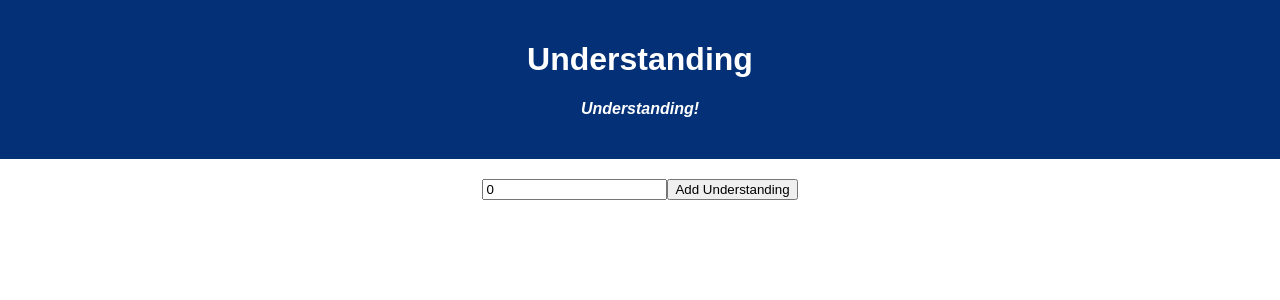
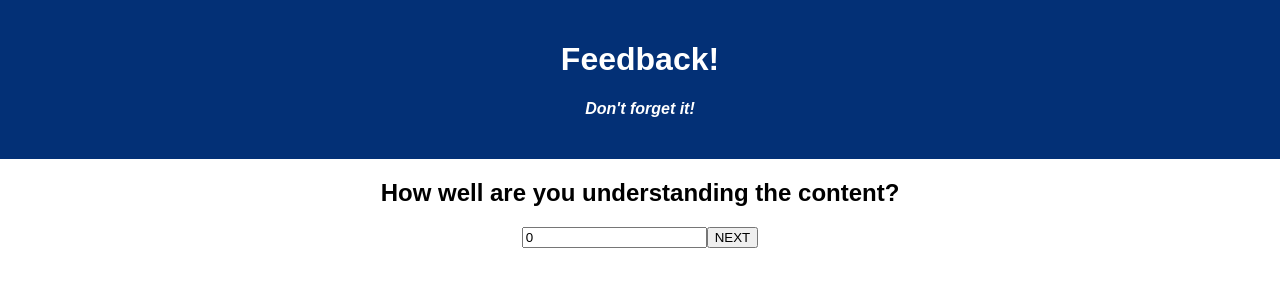
Before and after one commit to JakeBuroker/redux-feedback-loop, a React (Vite) app: page /#/UnderstandingForm in a window 1280 px wide. Shown: the top 300 px of the page. Built offline with nearby package versions, Linux system fonts and the light colour scheme.

Commit message:
base mode is functional aside from tests not yet passing

```diff
--- a/src/components/App/App.jsx
+++ b/src/components/App/App.jsx
@@ -6,7 +6,8 @@ import UnderstandingForm from '../UnderstandingForm/UnderstandingForm';
 import SupportForm from '../SupportForm/SupportForm';
 import FeelingsForm from '../FeelingsForm/FeelingsForm'
 import CommentsForm from '../CommentsForm/CommentsForm';
-import Review from '../Review/Review';
+import Submit from "../Submit/Submit"
+import SubmitSuccess from '../SubmitSuccess/SubmitSuccess';
 
 function App() {
 
@@ -25,8 +26,11 @@ function App() {
       <Route path ="/CommentsForm">
         <CommentsForm/>
       </Route>
-      <Route path ="/Review">
-        <Review/>
+      <Route path ="/Submit">
+        <Submit/>
+      </Route>
+      <Route path ="/SubmitSuccess">
+        <SubmitSuccess/>
       </Route>
       </div>
     </Router>
--- a/src/components/CommentsForm/CommentsForm.jsx
+++ b/src/components/CommentsForm/CommentsForm.jsx
@@ -1,10 +1,7 @@
 import React from 'react';
-import axios from 'axios';
-import { useSelector } from 'react-redux';
 import { useEffect, useState } from 'react'
 import { useDispatch } from 'react-redux';
 import { useHistory } from 'react-router-dom/cjs/react-router-dom.min';
-import UnderstandingForm from '../UnderstandingForm/UnderstandingForm';
 
 function CommentsForm() {
   const [newComment, setNewComment] = useState('');
@@ -16,22 +13,23 @@ function CommentsForm() {
     console.log('in handle submit', newComment);
     dispatch({ type: "SET_COMMENT", payload: newComment});
     setNewComment('');
-    history.push('/review')
+    history.push('/submit')
   };
 
 
   return (
     <div className='App'>
       <header className='App-header'>
-        <h1 className='App-title'>COMMENT!</h1>
+      <h1 className='App-title'>Feedback!</h1>
         <h4>Don't forget it!</h4>
       </header>
+      <h2>Any comments you want to leave?</h2>
       <form onSubmit={handleSubmit}>
-        <input type="string" placeholder='Add Feeling' value={newComment} onChange={(e) => setNewComment(e.target.value)} />
-        <button>Add Feeling</button>
+        <input data-testid="input" type="string" placeholder='Add Comment' value={newComment} onChange={(e) => setNewComment(e.target.value)} />
+        <button data-testid="next">NEXT</button>
       </form>
     </div>
   );
 }
 
-export default CommentsForm;
+export default CommentsForm
--- a/src/components/FeelingsForm/FeelingsForm.jsx
+++ b/src/components/FeelingsForm/FeelingsForm.jsx
@@ -1,10 +1,7 @@
 import React from 'react';
-import axios from 'axios';
-import { useSelector } from 'react-redux';
 import { useEffect, useState } from 'react'
 import { useDispatch } from 'react-redux';
 import { useHistory } from 'react-router-dom/cjs/react-router-dom.min';
-import UnderstandingForm from '../UnderstandingForm/UnderstandingForm';
 
 function FeelingsForm() {
   const [newFeeling, setNewFeeling] = useState(0);
@@ -26,9 +23,10 @@ function FeelingsForm() {
         <h1 className='App-title'>Feedback!</h1>
         <h4>Don't forget it!</h4>
       </header>
-      <form onSubmit={handleSubmit}>
-        <input type="number" placeholder='Add Feeling' value={newFeeling} onChange={(e) => setNewFeeling(e.target.value)} />
-        <button>Add Feeling</button>
+      <h2>How are you feeling today?</h2>
+      <form  onSubmit={handleSubmit}>
+        <input data-testid="input" type="number" placeholder='Add Feeling' value={newFeeling} onChange={(e) => setNewFeeling(e.target.value)} />
+        <button data-testid="next" >NEXT</button>
       </form>
     </div>
   );
--- a/src/components/Review/Review.jsx
+++ /dev/null
@@ -1,25 +0,0 @@
-import React from 'react';
-import axios from 'axios';
-import { useHistory } from 'react-router-dom/cjs/react-router-dom.min';
-import { useSelector } from 'react-redux';
-import { useEffect, useState } from 'react'
-import { useDispatch } from 'react-redux';
-
-function Review() {
-
-
-
-  return (
-    <div className='App'>
-      <header className='App-header'>
-        <h1 className='App-title'>Review Your Feedback</h1>
-
-      </header>
-      <form>
-
-      </form>
-    </div>
-  );
-}
-
-export default Review
--- /dev/null
+++ b/src/components/Submit/Submit.jsx
@@ -0,0 +1,55 @@
+import React from 'react';
+import axios from 'axios';
+import { useHistory } from 'react-router-dom/cjs/react-router-dom.min';
+import { useSelector } from 'react-redux';
+
+function Submit() {
+
+  const globalFeeling = useSelector(store => store.feeling)
+  const understanding = useSelector(store => store.understanding)
+  const support = useSelector(store => store.support)
+  const comments = useSelector(store => store.comment)
+  const history = useHistory()
+
+  const handleSubmit = event => {
+    event.preventDefault();
+history.push("/SubmitSuccess")
+    const newFeedback = {
+      feeling: globalFeeling,
+      understanding: understanding,
+      support: support,
+      comments: comments
+    }
+
+    // TODO - axios request to server to add book
+    axios.post('/api/feedback', newFeedback)
+      .then( response => {
+        console.log()
+      })
+      .catch(error => {
+        console.error(error)
+        alert()
+      })
+
+  };
+
+
+  return (
+    <div className='App'>
+      <header className='App-header'>
+        <h1 className='App-title'>Review Your Feedback</h1>
+      </header>
+          <h2>Feeling: {globalFeeling} </h2>
+          <h2>Understanding: {understanding} </h2>
+          <h2>Support: {support}</h2>
+          <h2>Comment: {comments}</h2>
+        <form  onSubmit={handleSubmit} >
+          <button data-testid="next" type="submit">
+           SUBMIT
+          </button>
+        </form>
+        </div>
+  );
+}
+
+export default Submit
--- /dev/null
+++ b/src/components/SubmitSuccess/SubmitSuccess.jsx
@@ -0,0 +1,27 @@
+import React from 'react';
+
+import { useHistory } from 'react-router-dom/cjs/react-router-dom.min';
+import { useDispatch } from 'react-redux';
+
+function SubmitSuccess() {
+  const dispatch = useDispatch();
+    const history = useHistory()
+
+    const onclick = () => {
+      history.push('/')
+      dispatch({ type: "RESET"});
+    };
+
+
+    return (
+      <div className='App'>
+        <header className='App-header'>
+          <h1 className='App-title'>Thank You!</h1>
+        </header>
+        <h2>Leave more feedback!</h2>
+          <button onClick={onclick} data-testid="next">Leave More</button>
+      </div>
+    );
+  }
+
+export default SubmitSuccess;
--- a/src/components/SupportForm/SupportForm.jsx
+++ b/src/components/SupportForm/SupportForm.jsx
@@ -1,7 +1,5 @@
 import React from 'react';
-import axios from 'axios';
 import { useHistory } from 'react-router-dom/cjs/react-router-dom.min';
-import { useSelector } from 'react-redux';
 import { useEffect, useState } from 'react'
 import { useDispatch } from 'react-redux';
 
@@ -21,12 +19,13 @@ function SupportForm() {
   return (
     <div className='App'>
       <header className='App-header'>
-        <h1 className='App-title'>Support</h1>
-        <h4>Understanding!</h4>
+      <h1 className='App-title'>Feedback!</h1>
+        <h4>Don't forget it!</h4>
       </header>
+      <h2>How well are you being supported?</h2>
       <form onSubmit={handleSubmit}>
-        <input type="number" placeholder='Add Feeling' value={newSupport} onChange={(e) => setNewSupport(e.target.value)} />
-        <button>Add Understanding</button>
+        <input data-testid="input" type="number" placeholder='Add Feeling' value={newSupport} onChange={(e) => setNewSupport(e.target.value)} />
+        <button data-testid="next" >NEXT</button>
       </form>
     </div>
   );
--- a/src/components/UnderstandingForm/UnderstandingForm.jsx
+++ b/src/components/UnderstandingForm/UnderstandingForm.jsx
@@ -1,7 +1,5 @@
 import React from 'react';
-import axios from 'axios';
 import { useHistory } from 'react-router-dom/cjs/react-router-dom.min';
-import { useSelector } from 'react-redux';
 import { useEffect, useState } from 'react'
 import { useDispatch } from 'react-redux';
 
@@ -21,12 +19,13 @@ function UnderstandingForm() {
   return (
     <div className='App'>
       <header className='App-header'>
-        <h1 className='App-title'>Understanding</h1>
-        <h4>Understanding!</h4>
+      <h1 className='App-title'>Feedback!</h1>
+        <h4>Don't forget it!</h4>
       </header>
+      <h2>How well are you understanding the content?</h2>
       <form onSubmit={handleSubmit}>
-        <input type="number" placeholder='Add Feeling' value={newUnderstanding} onChange={(e) => setNewUnderstanding(e.target.value)} />
-        <button>Add Understanding</button>
+        <input data-testid="input" type="number" placeholder='Add Feeling' value={newUnderstanding} onChange={(e) => setNewUnderstanding(e.target.value)} />
+        <button data-testid="next">NEXT</button>
       </form>
     </div>
   );
--- a/src/store.js
+++ b/src/store.js
@@ -6,6 +6,8 @@ const feeling = (state = 0, action) => {
     if(action.type === 'SET_FEELING'){
       return state = parseFloat(action.payload)
     }
+    if(action.type === 'RESET'){
+      return state = 0}
     console.log(state)
     return state;
   }
@@ -14,6 +16,8 @@ const feeling = (state = 0, action) => {
     if(action.type === 'SET_UNDERSTANDING'){
       return state = parseFloat(action.payload)
     }
+    if(action.type === 'RESET'){
+      return state = 0}
     console.log(state)
     return state;
   }
@@ -22,6 +26,8 @@ const feeling = (state = 0, action) => {
     if(action.type === 'SET_SUPPORT'){
       return state = parseFloat(action.payload)
     }
+    if(action.type === 'RESET'){
+      return state = 0}
     console.log(state)
     return state;
   }
@@ -31,6 +37,8 @@ const feeling = (state = 0, action) => {
     if(action.type === 'SET_COMMENT'){
       return state = action.payload
     }
+    if(action.type === 'RESET'){
+    return state = ""}
     console.log(state)
     return state;
   }
```
Also changed, not shown: 1 other file (tests, documents, lock files or other folders).
